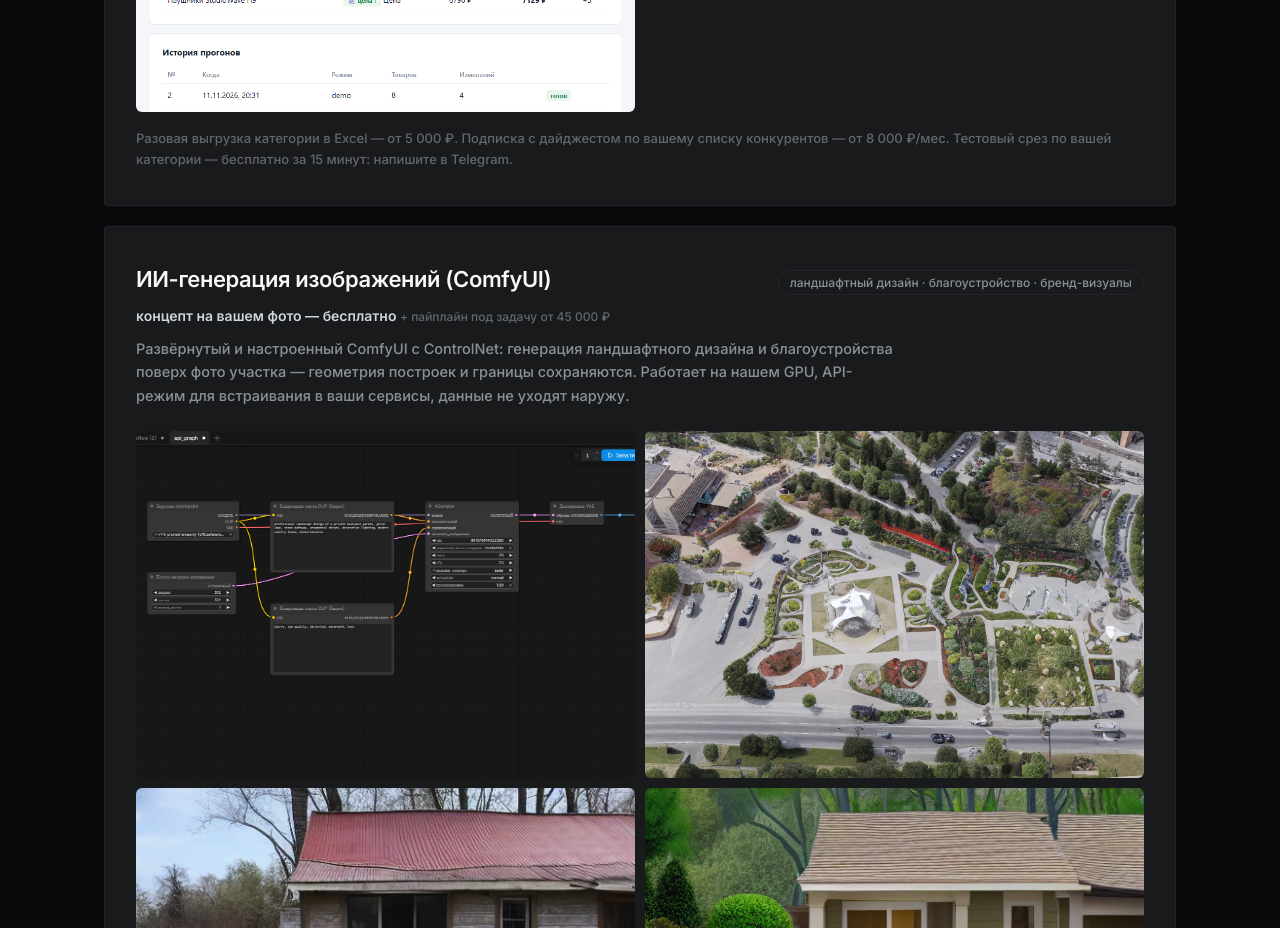
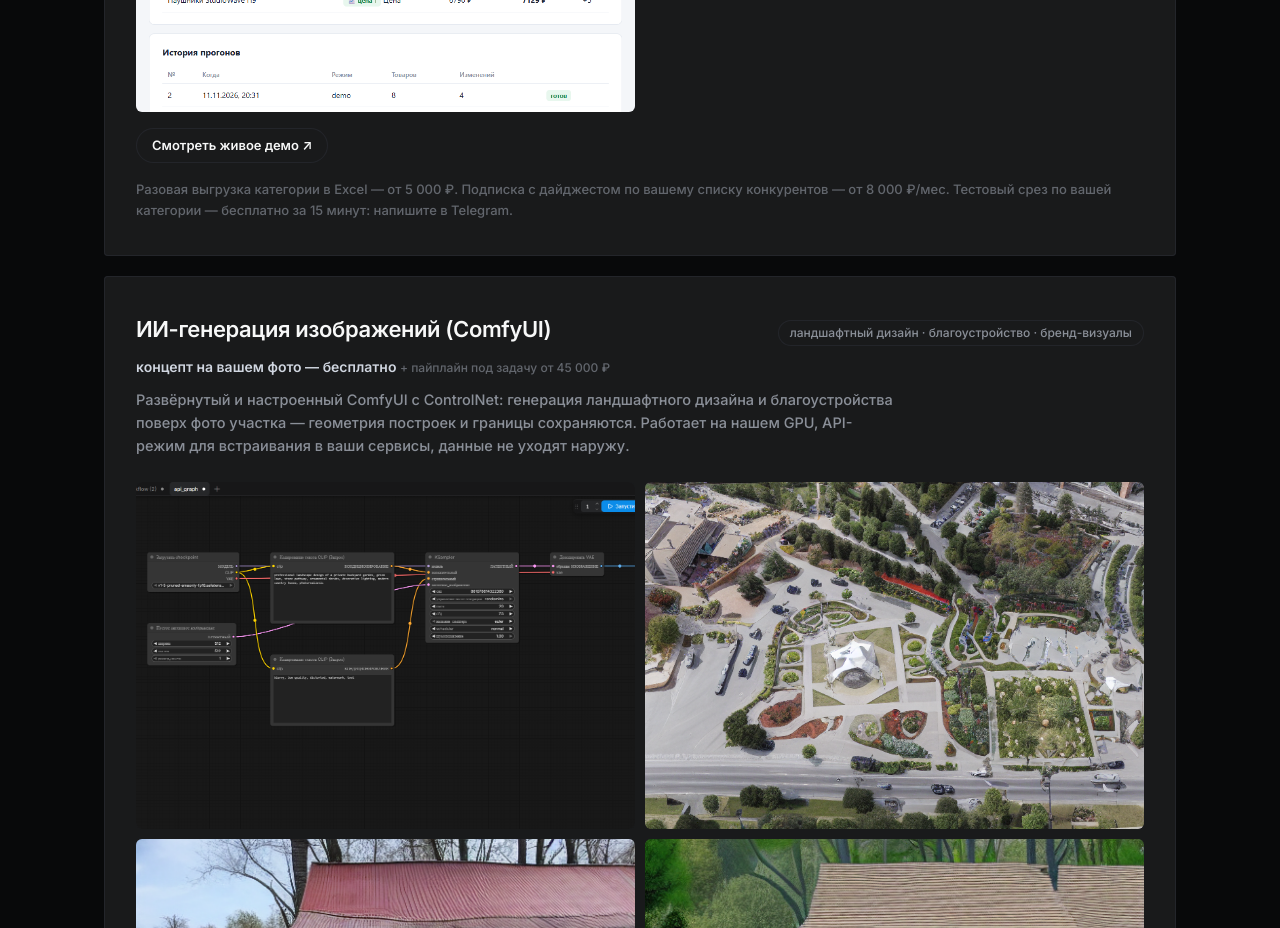
Before and after one commit to maxcartiworks-beep/landing, a plain HTML site: page works.html in a window 1280 px wide. Shown: the part 3600-4528 px from the top of the page. Drawn offline with Linux system fonts and the light colour scheme.

Commit message:
works: добавить живое демо wb-monitor в карточку мониторинга WB

```diff
--- a/works.html
+++ b/works.html
@@ -184,6 +184,7 @@
       <div class="shots two">
         <figure class="shot"><img src="img/wbmonitor-1-panel.png" alt="Панель мониторинга: изменения цен конкурентов"><figcaption>Панель: кто изменил цену, у кого тает остаток</figcaption></figure>
       </div>
+      <p style="margin-top:16px"><a class="btn btn-ghost btn-sm" href="https://wb-monitor-demo-oyvr.zai-ai.site" target="_blank" rel="noopener">Смотреть живое демо ↗</a></p>
       <p class="note">Разовая выгрузка категории в Excel — от 5 000 ₽. Подписка с дайджестом по вашему списку конкурентов — от 8 000 ₽/мес. Тестовый срез по вашей категории — бесплатно за 15 минут: напишите в Telegram.</p>
     </div>
 
```
